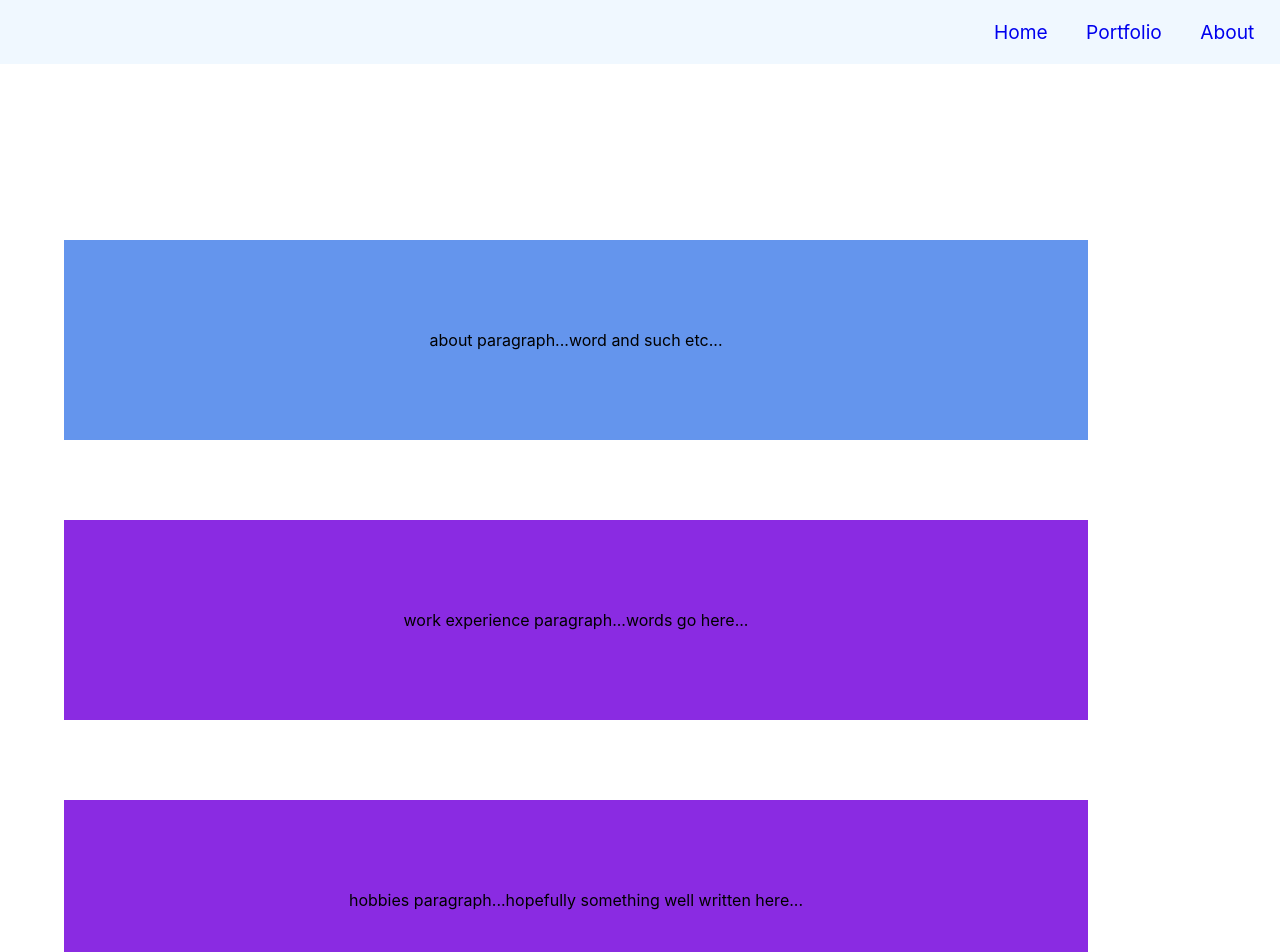
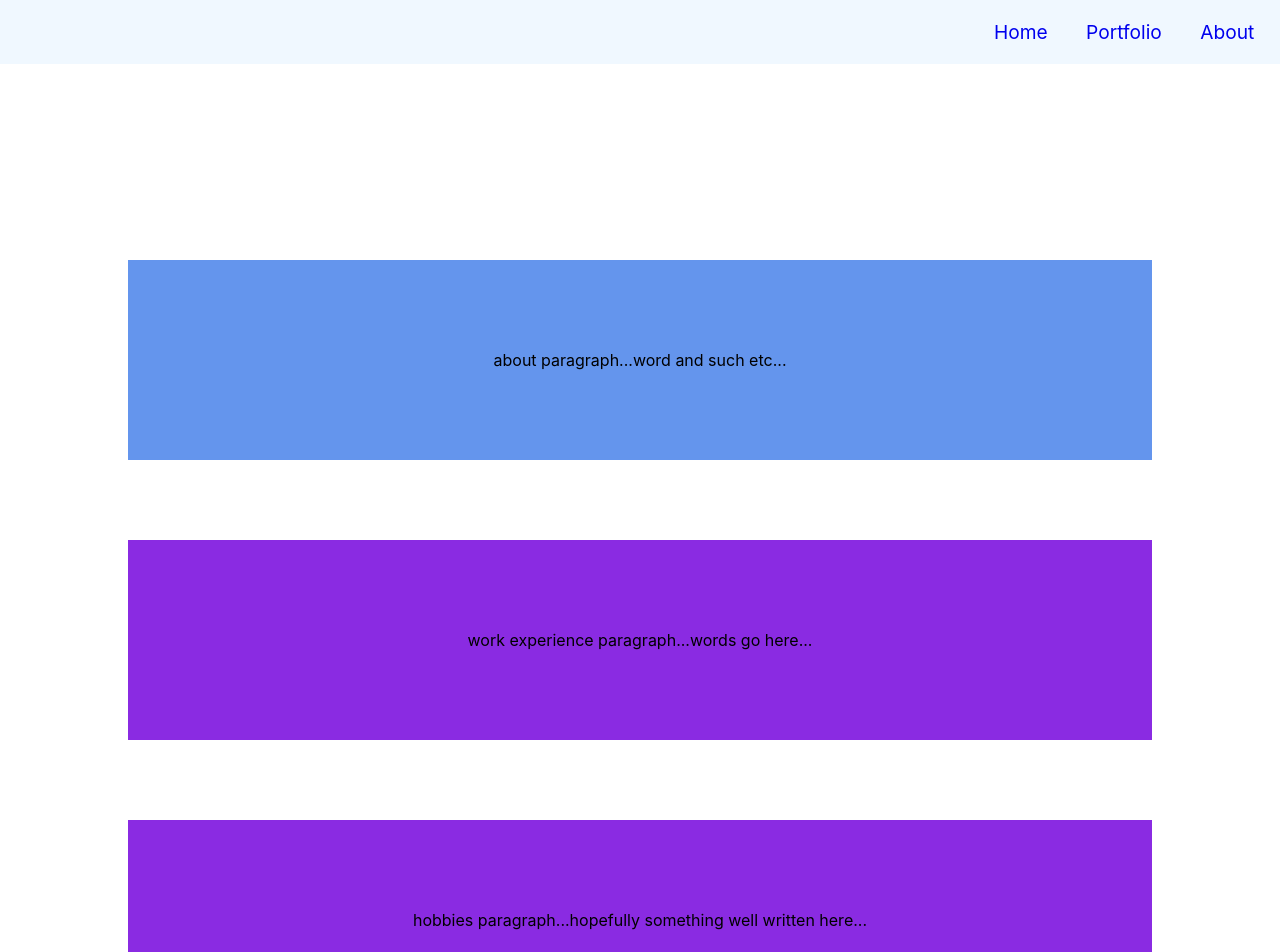
Before and after one commit to dylantoporek/portfolio-project, a React (Create React App) app: page /about in a window 1280 px wide. Shown: the top 952 px of the page. Built offline with nearby package versions, Linux system fonts and the light colour scheme.

Commit message:
about styling updates

```diff
--- a/src/App.css
+++ b/src/App.css
@@ -146,8 +146,8 @@
   display: flex;
   flex-direction: column;
   width: 100%;
-  height: 70%;
-  top: 10%;
+  height: 100%;
+  top: 15%;
   justify-content: center;
   align-items: center;
 }
@@ -157,7 +157,7 @@
   display: flex;
   flex-direction: column;
   width: 80%;
-  height: 80%;
+  height: 100%;
   background-color: violet;
   top: 2%;
   margin: 2%;
@@ -173,15 +173,17 @@
   flex-direction: column;
   width: 100%;
   height: 100%;
+  justify-content: center;
+  align-items: center;
 }
 
 #about-me{
   position: relative;
   display: flex;
-  top: 30%;
+  top: 20%;
   width: 80%;
   height: 25%;
-  left: 5%;
+  /* left: 5%; */
   background-color: cornflowerblue;
   justify-content: center;
   align-items: center;
@@ -192,8 +194,8 @@
   display: flex;
   width: 80%;
   height: 25%;
-  top: 40%;
-  left: 5%;
+  top: 30%;
+  /* left: 5%; */
   background-color: blueviolet;
   justify-content: center;
   align-items: center;
@@ -204,8 +206,8 @@
   display: flex;
   width: 80%;
   height: 25%;
-  top: 50%;
-  left: 5%;
+  top: 40%;
+  /* left: 5%; */
   background-color: blueviolet;
   justify-content: center;
   align-items: center;
```
